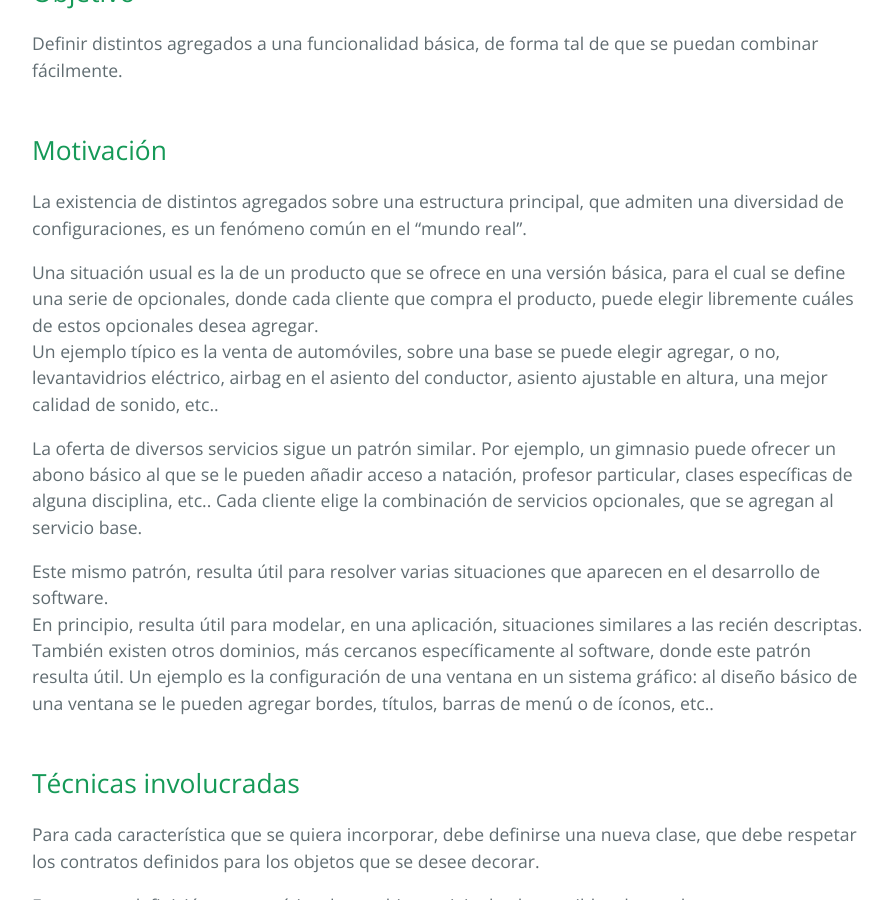
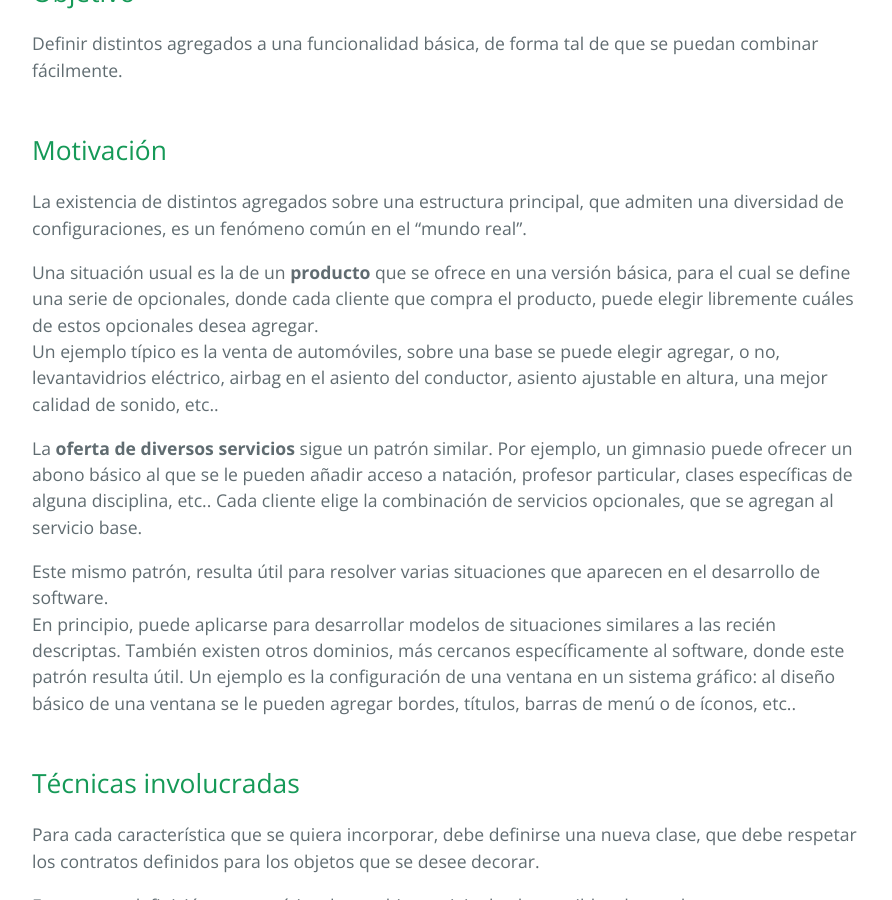
Before and after one commit to clombardi/design-thinking, a Jekyll site: the page built from abstracciones-patrones/patrones-desarrollo-software/decorator.md, in a window 1280 px wide and 900 px high, scrolled down 716 px. Shown: the whole window, without its empty margins (192-1084 px from the left). Built offline with Jekyll 4.4.1, drawn with Linux system fonts in a browser that asks for light colours; our own code applies the rules of GitHub Pages for plain Markdown files.

Commit message:
unidad 3 - ultimos ajustes 02

```diff
--- a/abstracciones-patrones/patrones-desarrollo-software/decorator.md
+++ b/abstracciones-patrones/patrones-desarrollo-software/decorator.md
@@ -10,13 +10,13 @@ Definir distintos agregados a una funcionalidad básica, de forma tal de que se
 ## Motivación
 La existencia de distintos agregados sobre una estructura principal, que admiten una diversidad de configuraciones, es un fenómeno común en el "mundo real".
 
-Una situación usual es la de un producto que se ofrece en una versión básica, para el cual se define una serie de opcionales, donde cada cliente que compra el producto, puede elegir libremente cuáles de estos opcionales desea agregar.
+Una situación usual es la de un **producto** que se ofrece en una versión básica, para el cual se define una serie de opcionales, donde cada cliente que compra el producto, puede elegir libremente cuáles de estos opcionales desea agregar.
 Un ejemplo típico es la venta de automóviles, sobre una base se puede elegir agregar, o no, levantavidrios eléctrico, airbag en el asiento del conductor, asiento ajustable en altura, una mejor calidad de sonido, etc..
 
-La oferta de diversos servicios sigue un patrón similar. Por ejemplo, un gimnasio puede ofrecer un abono básico al que se le pueden añadir acceso a natación, profesor particular, clases específicas de alguna disciplina, etc.. Cada cliente elige la combinación de servicios opcionales, que se agregan al servicio base.
+La **oferta de diversos servicios** sigue un patrón similar. Por ejemplo, un gimnasio puede ofrecer un abono básico al que se le pueden añadir acceso a natación, profesor particular, clases específicas de alguna disciplina, etc.. Cada cliente elige la combinación de servicios opcionales, que se agregan al servicio base.
 
 Este mismo patrón, resulta útil para resolver varias situaciones que aparecen en el desarrollo de software.
-En principio, resulta útil para modelar, en una aplicación, situaciones similares a las recién descriptas.
+En principio, puede aplicarse para desarrollar modelos de situaciones similares a las recién descriptas.
 También existen otros dominios, más cercanos específicamente al software, donde este patrón resulta útil. Un ejemplo es la configuración de una ventana en un sistema gráfico: al diseño básico de una ventana se le pueden agregar bordes, títulos, barras de menú o de íconos, etc..
 
 
```
Also changed, not shown: abstracciones-patrones/patrones-desarrollo-software/proxy.md (+4 -2 lines), abstracciones-patrones/patrones-desarrollo-software/strategy.md (+2 -2 lines).
